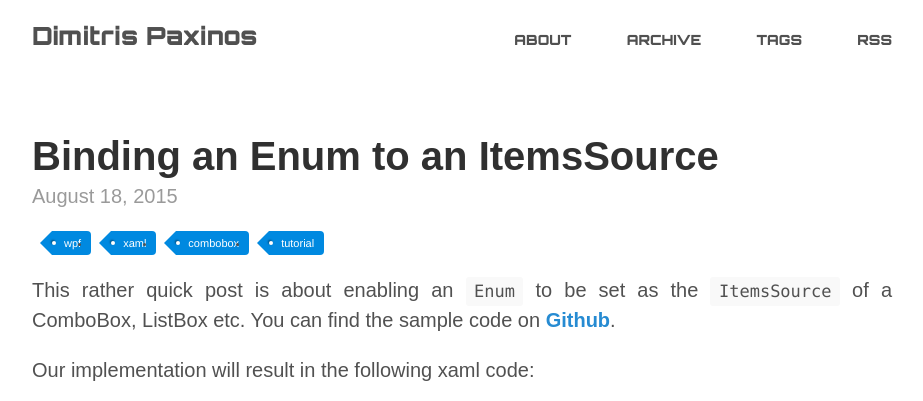
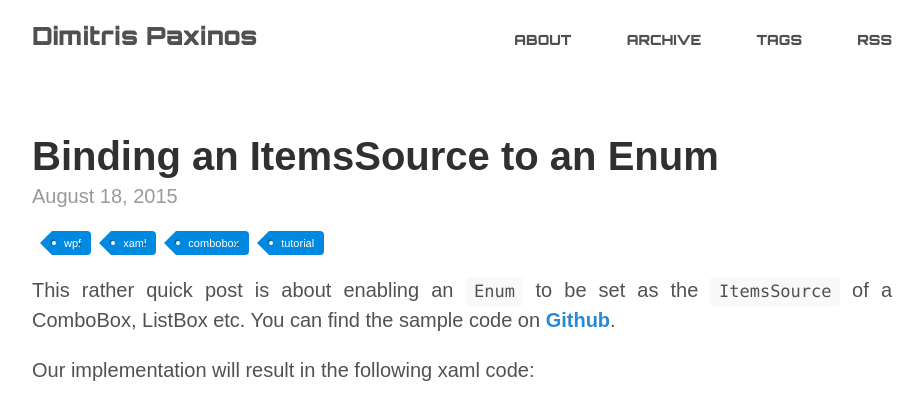
Before and after one commit to dimitrispaxinos/dimitrispaxinos.github.io, a Jekyll site: the page built from _posts/2015-08-18-Binding-an-Enum-to-an-ItemsSource.md, in a window 1280 px wide, cut to the strip 0-401 px from the top of the page. Shown: the whole strip, without its empty margins (178-1101 px from the left). Built offline with Jekyll 4.4.1, drawn with Linux system fonts in a browser that asks for light colours; some web fonts are replaced; Markdown is read by kramdown in place of the engine named in the settings; comment, search, counter and statistics services are not loaded.

```diff
--- a/_posts/2015-08-18-Binding-an-Enum-to-an-ItemsSource.md
+++ b/_posts/2015-08-18-Binding-an-Enum-to-an-ItemsSource.md
@@ -1,6 +1,6 @@
 ---
 layout: post
-title: Binding an Enum to an ItemsSource
+title: Binding an ItemsSource to an Enum
 tags:  wpf xaml combobox tutorial
 ---
 
```
Also changed, not shown: _assets/images/SoftSkillsPost_CaveMan.gif (added), _assets/images/SoftSkillsPost_PeopleTalking.png (added).
